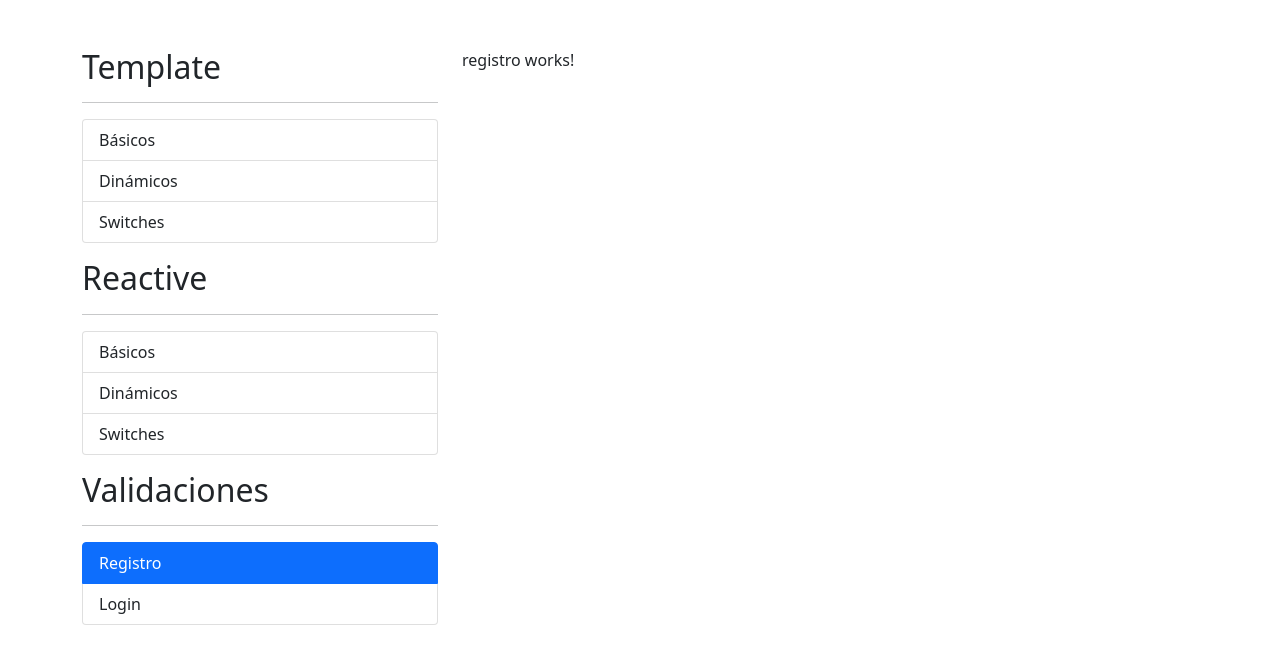
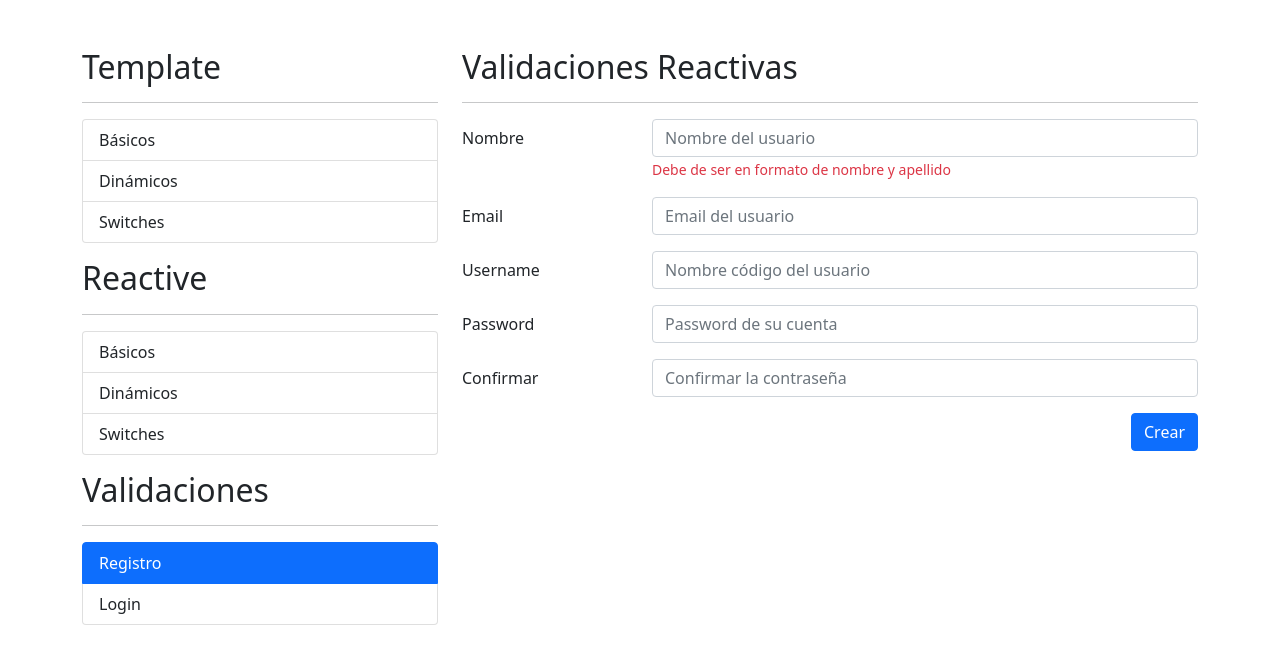
Before and after one commit to JanFreemind/06-formulariosApp, an Angular app: page /auth/registro in a window 1280 px wide. Shown: the top 664 px of the page. Built offline with nearby package versions, Linux system fonts and the light colour scheme.

Commit message:
Diseño de la pantalla de registro

```diff
--- a/src/app/auth/pages/registro/registro.component.html
+++ b/src/app/auth/pages/registro/registro.component.html
@@ -1 +1,75 @@
-<p>registro works!</p>
+<h2>Validaciones Reactivas</h2>
+<hr>
+
+<div class="row">
+    <div class="col">
+
+        <form autocomplete="off">
+
+            <!--Nombre-->
+            <div class="row mb-3">
+                <label class="col-sm-3 col-form-label">Nombre</label>
+                <div class="col-sm-9">
+                    <input type="text"
+                       class="form-control"
+                       placeholder="Nombre del usuario">
+
+                    <span class="form-text text-danger">
+                        Debe de ser en formato de nombre y apellido
+                    </span>
+
+                </div>
+            </div>
+
+            <!--Email-->
+            <div class="row mb-3">
+                <label class="col-sm-3 col-form-label">Email</label>
+                <div class="col-sm-9">
+                    <input type="email"
+                       class="form-control"
+                       placeholder="Email del usuario">
+                </div>
+            </div>
+
+            <!--Username-->
+            <div class="row mb-3">
+                <label class="col-sm-3 col-form-label">Username</label>
+                <div class="col-sm-9">
+                    <input type="text"
+                       class="form-control"
+                       placeholder="Nombre código del usuario">
+                </div>
+            </div>
+
+            <!--Password-->
+            <div class="row mb-3">
+                <label class="col-sm-3 col-form-label">Password</label>
+                <div class="col-sm-9">
+                    <input type="password"
+                       class="form-control"
+                       placeholder="Password de su cuenta">
+                </div>
+            </div>
+
+            <!--Password 2-->
+            <div class="row mb-3">
+                <label class="col-sm-3 col-form-label">Confirmar</label>
+                <div class="col-sm-9">
+                    <input type="password"
+                       class="form-control"
+                       placeholder="Confirmar la contraseña">
+                </div>
+            </div>
+
+            <div class="row">
+                <div class="col">
+                    <button class="btn btn-primary float-end">
+                        Crear
+                    </button>
+                </div>
+            </div>
+
+        </form>
+
+    </div>
+</div>
```
